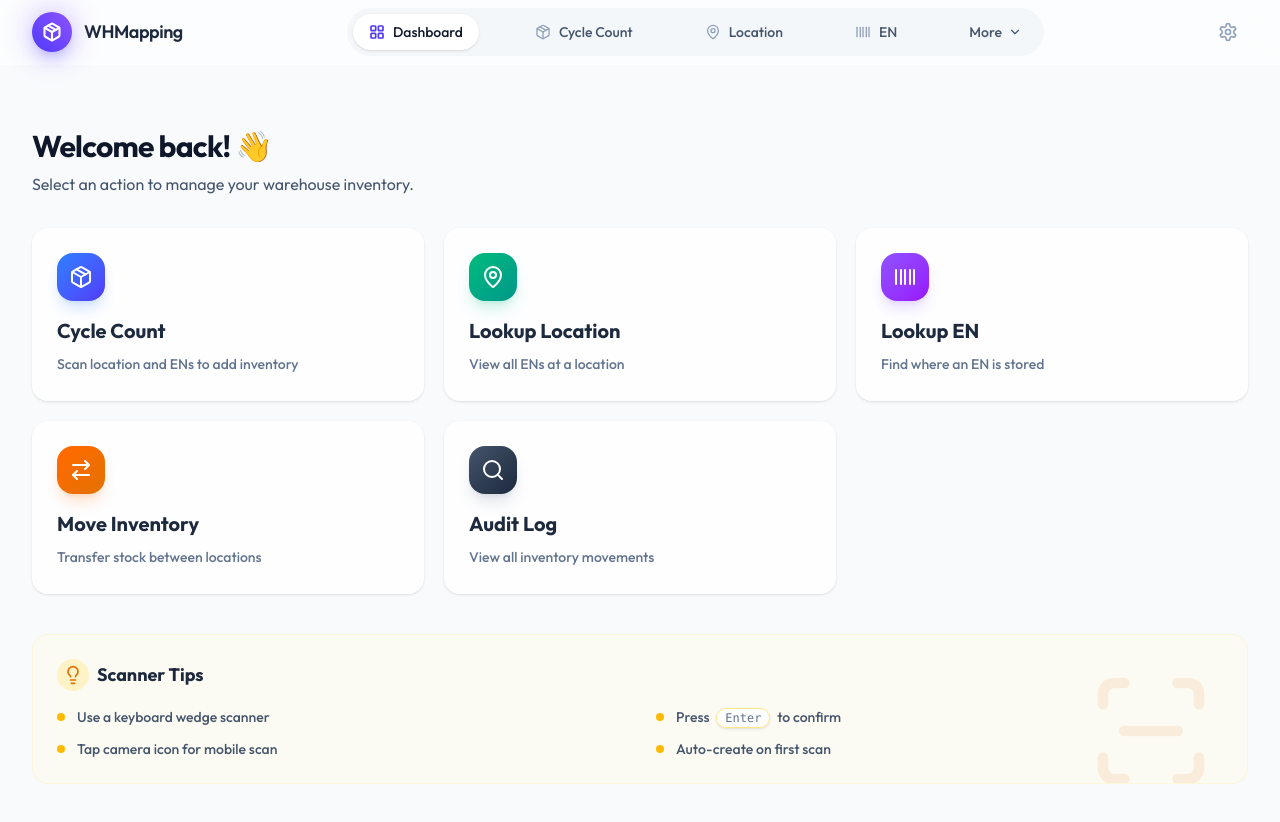
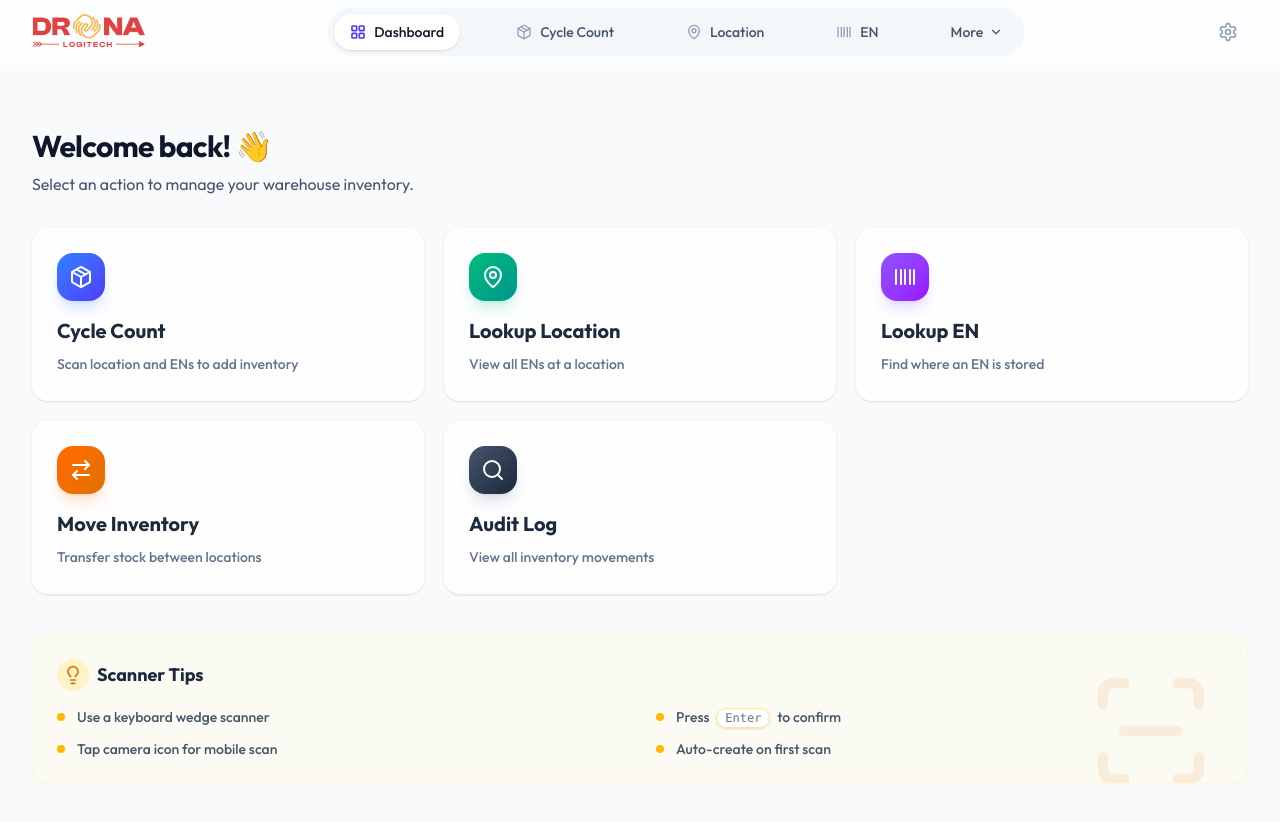
Before and after one commit to heyyrintu/wms-lifelong, a Next.js app: page / in a window 1280 px wide. Shown: the top 822 px of the page. Built offline with nearby package versions, Linux system fonts and the light colour scheme.

Commit message:
feat: update logo and favicon
- Added new logo image from Dribbble
- Updated navigation to use image logo instead of icon
- Added favicon configuration to metadata
- Replaced gradient icon with actual logo image

```diff
--- a/src/app/layout.tsx
+++ b/src/app/layout.tsx
@@ -16,6 +16,9 @@ export const metadata: Metadata = {
   },
   description: "Production-ready warehouse inventory location mapping system",
   keywords: ["warehouse", "inventory", "mapping", "putaway", "scanning"],
+  icons: {
+    icon: "/favicon.ico",
+  },
 };
 
 export const viewport: Viewport = {
--- a/src/components/layout/navigation.tsx
+++ b/src/components/layout/navigation.tsx
@@ -77,15 +77,13 @@ export function Navigation() {
               href="/"
               className="flex items-center gap-3 group"
             >
-              <div className="relative">
-                <div className="absolute inset-0 bg-gradient-to-tr from-indigo-600 to-violet-500 rounded-xl blur-lg opacity-40 group-hover:opacity-60 transition-opacity duration-300" />
-                <div className="relative bg-gradient-to-tr from-indigo-600 to-violet-500 p-2.5 rounded-xl shadow-lg shadow-indigo-500/25">
-                  <Package className="w-5 h-5 text-white" strokeWidth={2.5} />
-                </div>
+              <div className="relative h-10">
+                <img
+                  src="/logo.png"
+                  alt="WMS Logo"
+                  className="h-full w-auto object-contain"
+                />
               </div>
-              <span className="font-semibold text-lg text-slate-800 tracking-tight">
-                WHMapping
-              </span>
             </Link>
 
             {/* Center Navigation */}
```
Also changed, not shown: public/logo.png (added), 1 other file (tests, documents, lock files or other folders).
